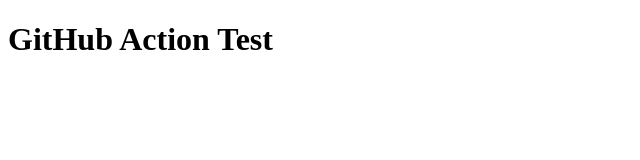
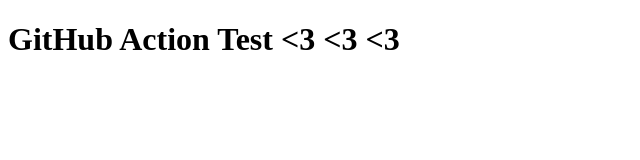
Before and after one commit to guzevka/github_actions_test, a plain HTML site: page index.html in a window 1280 px wide. Shown: the whole page, without its empty margins (0-640 px from the left). Drawn offline with Linux system fonts and the light colour scheme.

Commit message:
third commit [actions skip]

```diff
--- a/index.html
+++ b/index.html
@@ -6,6 +6,6 @@
     <title>Document</title>
 </head>
 <body>
-    <h1>GitHub Action Test</h1>
+    <h1>GitHub Action Test <3 <3 <3</h1>
 </body>
 </html>
```
